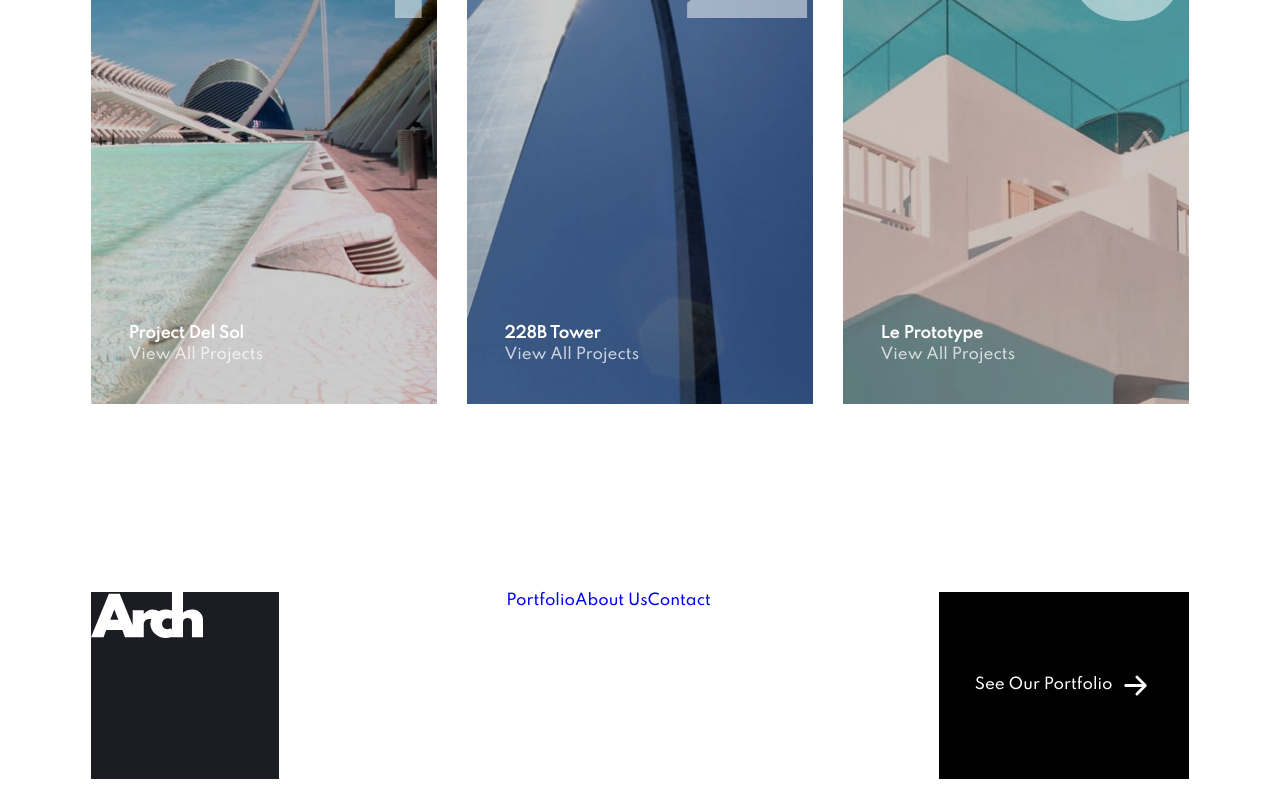
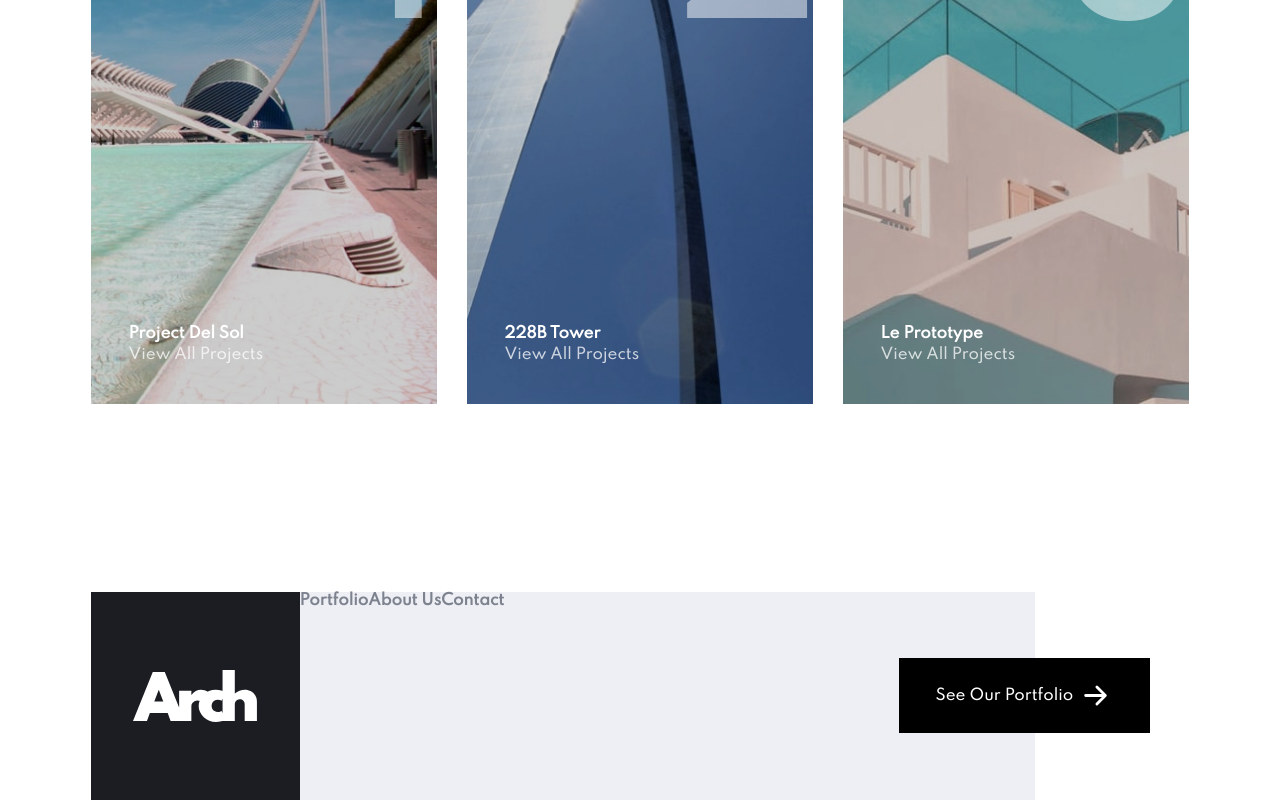
Before and after one commit to Kl3va/arch-studio, a React (Create React App) app: page / in a window 1280 px wide. Shown: the part 2784-3584 px from the top of the page. Before the commit the page ends 3563 px from the top, so only its background shows below. Built offline with nearby package versions, Linux system fonts and the light colour scheme.

Commit message:
updated footer

```diff
--- a/src/pages/home/Footer.js
+++ b/src/pages/home/Footer.js
@@ -11,11 +11,13 @@ const Footer = ({ btnText, logo }) => {
         <div className="footer__logo">
           <img src={logo} alt="footer" />
         </div>
-        <Navlinks
-          navigation={navbar.navigation}
-          link="footer__link"
-          items="footer__items"
-        />
+        <div className="footer__content">
+          <Navlinks
+            navigation={navbar.navigation}
+            link="footer__link"
+            items="footer__items"
+          />
+        </div>
         <Button className="btn-large" text={btnText}>
           <BsArrowRightShort className="icon-arrow" />
         </Button>
--- a/src/sass/_home.scss
+++ b/src/sass/_home.scss
@@ -219,13 +219,41 @@
 
 //FOOTER SECTION
 .footer {
-  display: flex;
-  justify-content: space-between;
+  display: grid;
+  grid-template-columns: minmax(7.5rem, 19%) minmax(min-content, 49rem) minmax(
+      min-content,
+      max-content
+    );
+
+  & > * + * {
+    grid-column: 2 / 3;
+    grid-row: 1 / 2;
+  }
+
+  &__content {
+    //flex: 0 1 75%;
+    background-color: $very-light-grey;
+
+    display: flex;
+  }
+
+  & > .btn-large {
+    align-self: center;
+    justify-self: end;
+    margin-right: -9vw;
+
+    //position: fixed;
+    //margin-left: 10rem;
+  }
 
   &__logo {
+    //flex: 1 1 0;
     background-color: $very-dark-blue;
-    width: Min(20%, 12.5rem); //18%
+    //  width: Min(20%, 12.5rem); //18%
     aspect-ratio: 1 / 1;
+
+    display: grid;
+    place-items: center;
 
     & img {
       width: Max(3.5rem, 60%);
@@ -235,12 +263,22 @@
   &__link {
     list-style: none;
     display: flex;
+    //flex-basis: 55%;
+    //justify-content: space-evenly;
+    // align-items: center;
   }
 
   &__items {
     & a {
       text-decoration: none;
+      font-weight: 700;
       display: block;
+      color: $medium-grey;
+      transition: color ease-in 0.2s;
+
+      &:hover {
+        color: $very-dark-blue;
+      }
     }
   }
 }
```
